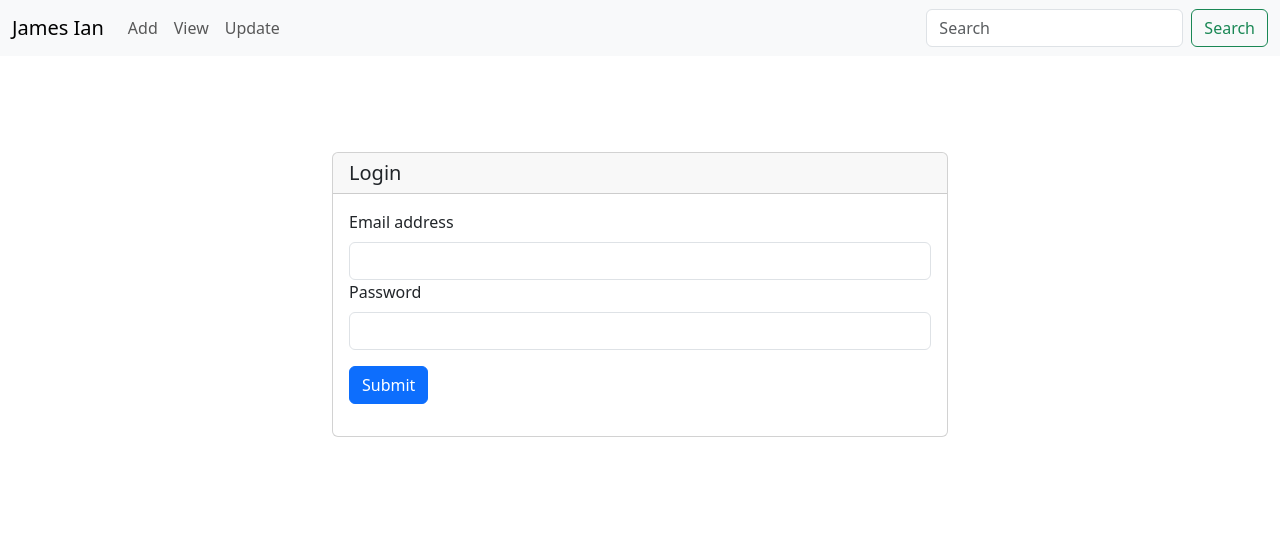
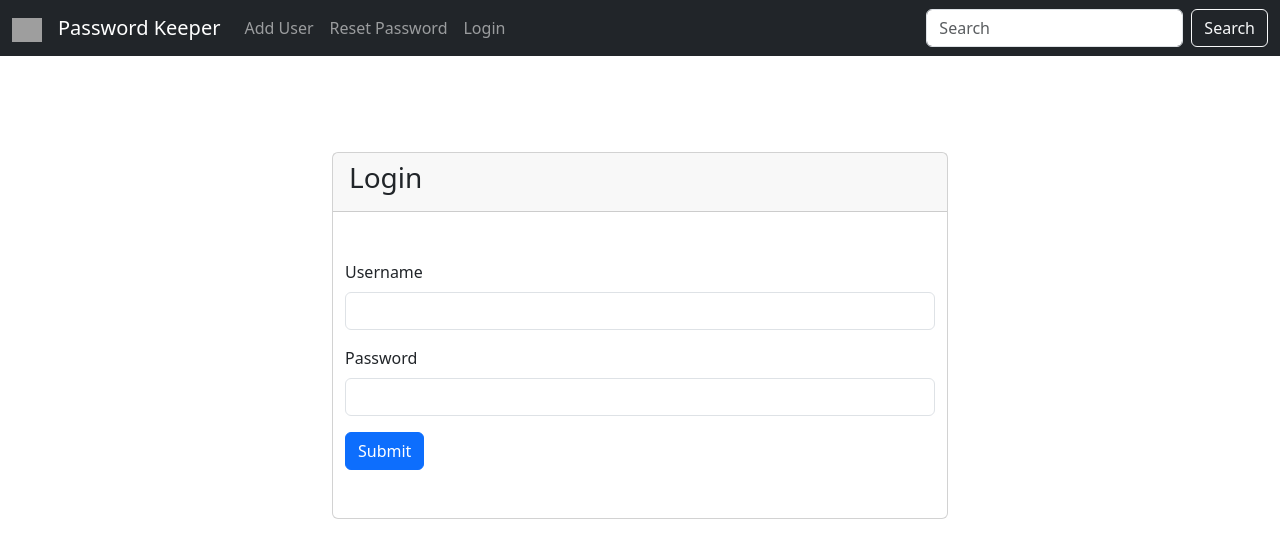
Before and after one commit to jamesbumanlag/password_keeper, a Django app: page / in a window 1280 px wide. Shown: the top 558 px of the page. Run offline with Django 5.2, Linux system fonts and the light colour scheme; grey boxes are pictures that could not be loaded.

Commit message:
Add files via upload
uploaded templates files

```diff
--- a/my_app/templates/base.html
+++ b/my_app/templates/base.html
@@ -1,27 +1,30 @@
-
-
 <!doctype html>
 <html lang="en">
   <head>
     <meta charset="utf-8">
     <meta name="viewport" content="width=device-width, initial-scale=1">
-    <title>{% block title %}{% endblock %}</title>
+    <title>{% block title %} {% endblock %}</title>
     <link href="https://cdn.jsdelivr.net/npm/bootstrap@5.3.3/dist/css/bootstrap.min.css" rel="stylesheet" integrity="sha384-QWTKZyjpPEjISv5WaRU9OFeRpok6YctnYmDr5pNlyT2bRjXh0JMhjY6hW+ALEwIH" crossorigin="anonymous">
-    <link href="static/style.css" rel="stylesheet">
-</head>
+  </head>
   <body>
     {% include 'navbar.html' %}
-    <br><br><br><br>
-    <div class=" col-md-6 offset-md-3 container">
-        <div class="card">
 
-            {% block content %}
-            {% endblock %}
+    {% if messages %}
+      {% for message in messages %}
+      <div class="alert alert-warning alert-dismissible fade show" role="alert">
+        {{ message }}
+        <button type="button" class="btn-close" data-bs-dismiss="alert" aria-label="Close"></button>
+      </div>
+      {% endfor %}
+    {% endif %}
 
 
-        </div>
+    {% block content %}
+    {% endblock %}
+
+
+
     </div>
-
     <script src="https://cdn.jsdelivr.net/npm/bootstrap@5.3.3/dist/js/bootstrap.bundle.min.js" integrity="sha384-YvpcrYf0tY3lHB60NNkmXc5s9fDVZLESaAA55NDzOxhy9GkcIdslK1eN7N6jIeHz" crossorigin="anonymous"></script>
   </body>
 </html>
--- a/my_app/templates/login.html
+++ b/my_app/templates/login.html
@@ -1,26 +1,46 @@
 {% extends 'base.html' %}
 
-{% block title %} Password Keeper - Login {% endblock %}
+{% block title %} Login {% endblock %}
 
 {% block content %}
-            <h5 class="card-header">Login</h5>
-            <div class="card-body">
+<div class="col-md-6 offset-md-3 container">
+  <br>
+  <br>
 
-            <form>
-                <div class="mb-3">
-                  <label for="exampleInputEmail1" class="form-label">Email address</label>
-                  <input type="email" class="form-control" id="exampleInputEmail1" aria-describedby="emailHelp">
+  <br><br>
+  <div class="card ">
 
-                <div class="mb-3">
-                  <label for="exampleInputPassword1" class="form-label">Password</label>
-                  <input type="password" class="form-control" id="exampleInputPassword1">
-                </div>
 
-                <button type="submit" class="btn btn-primary">Submit</button>
-              </form>
+    <form method="POST" action="{% url 'login' %}">
+      {% csrf_token %}
 
-            </div>
+      <div class="card-header">
+       <h3>Login</h3>
+      </div>
+
+      <br><br>
+      <div class="mb-3 container">
+        <label for="text" class="form-label">Username</label>
+        <input type="text" class="form-control" id="user1" name="username" aria-describedby="emailHelp">
+
+      </div>
+
+      <div class="mb-3 container">
+        <label for="exampleInputPassword1" class="form-label">Password</label>
+        <input type="password" class="form-control" id="exampleInputPassword1" name="password">
+      </div>
+      <div class="container">
+        <button type="submit" class="btn btn-primary">Submit</button>
+      </form>
+      </div>
+
+
+<br><br>
+    </div>
 
 
 
+  </div>
+  <br>
+</div>
 {% endblock %}
--- a/my_app/templates/navbar.html
+++ b/my_app/templates/navbar.html
@@ -1,27 +1,72 @@
-<nav class="navbar navbar-expand-lg bg-body-tertiary">
+{% load static %}
+
+<nav class="navbar navbar-expand-lg navbar-dark bg-dark">
+
   <div class="container-fluid">
-      <a class="navbar-brand" href="#">James Ian </a>
+    <a class="navbar-brand" href="#">
+      <img src="{% static 'keylogo.png'%} " alt="Bootstrap" width="30" height="24">
+    </a>
+
+    {% if user.is_authenticated %}
+      <a class="navbar-brand" href="{% url 'home' %}">Password Keeper</a>
+    {% else %}
+      <a class="navbar-brand" href="{% url 'login' %}">Password Keeper</a>
+    {% endif %}
+
+
+
     <button class="navbar-toggler" type="button" data-bs-toggle="collapse" data-bs-target="#navbarSupportedContent" aria-controls="navbarSupportedContent" aria-expanded="false" aria-label="Toggle navigation">
       <span class="navbar-toggler-icon"></span>
     </button>
+
     <div class="collapse navbar-collapse" id="navbarSupportedContent">
       <ul class="navbar-nav me-auto mb-2 mb-lg-0">
 
+      {% if user.is_authenticated %}
       <li class="nav-item">
-            <a class="nav-link" href="#">Add</a>
+        <a class="nav-link" href="">Add New Account</a>
       </li>
       <li class="nav-item">
-            <a class="nav-link" href="#">View</a>
-          </li>
-          <li class="nav-item">
-            <a class="nav-link" href="#">Update</a>
+        <a class="nav-link" href="">Update</a>
       </li>
 
+      <a class="nav-link" href="{% url 'logout' %}">Logout</a>
+    </li>
+
+      {% else %}
+        <li class="nav-item">
+          <a class="nav-link" href="{% url 'register' %}">Add User</a>
+        </li>
+
+
+        <li class="nav-item">
+          <a class="nav-link" href="{% url 'reset' %}">Reset Password</a>
+        </li>
+
+        <li class="nav-item">
+          <a class="nav-link" href="{% url 'login' %}">Login</a>
+        </li>
+
+      {% endif %}
+
     </ul>
+
+    {% if user.is_authenticated %}
       <form class="d-flex" role="search">
+        <div class="container">Hello {{ username }}</div>
+
         <input class="form-control me-2" type="search" placeholder="Search" aria-label="Search">
-          <button class="btn btn-outline-success" type="submit">Search</button>
+        <button class="btn btn-outline-light" type="submit">Search</button>
+      </form>
+    {% else %}
+    <form class="d-flex" role="search">
+
+      <input class="form-control me-2" type="search" placeholder="Search" aria-label="Search">
+      <button class="btn btn-outline-light" type="submit">Search</button>
     </form>
     </div>
+    {% endif %}
+
+
   </div>
 </nav>
```
Also changed, not shown: my_app/templates/home.html (+20 -18 lines), my_app/templates/register.html (added, +33 -0 lines), my_app/templates/reset.html (added, +65 -0 lines). Lines whose indentation alone changed are shown as unchanged.
